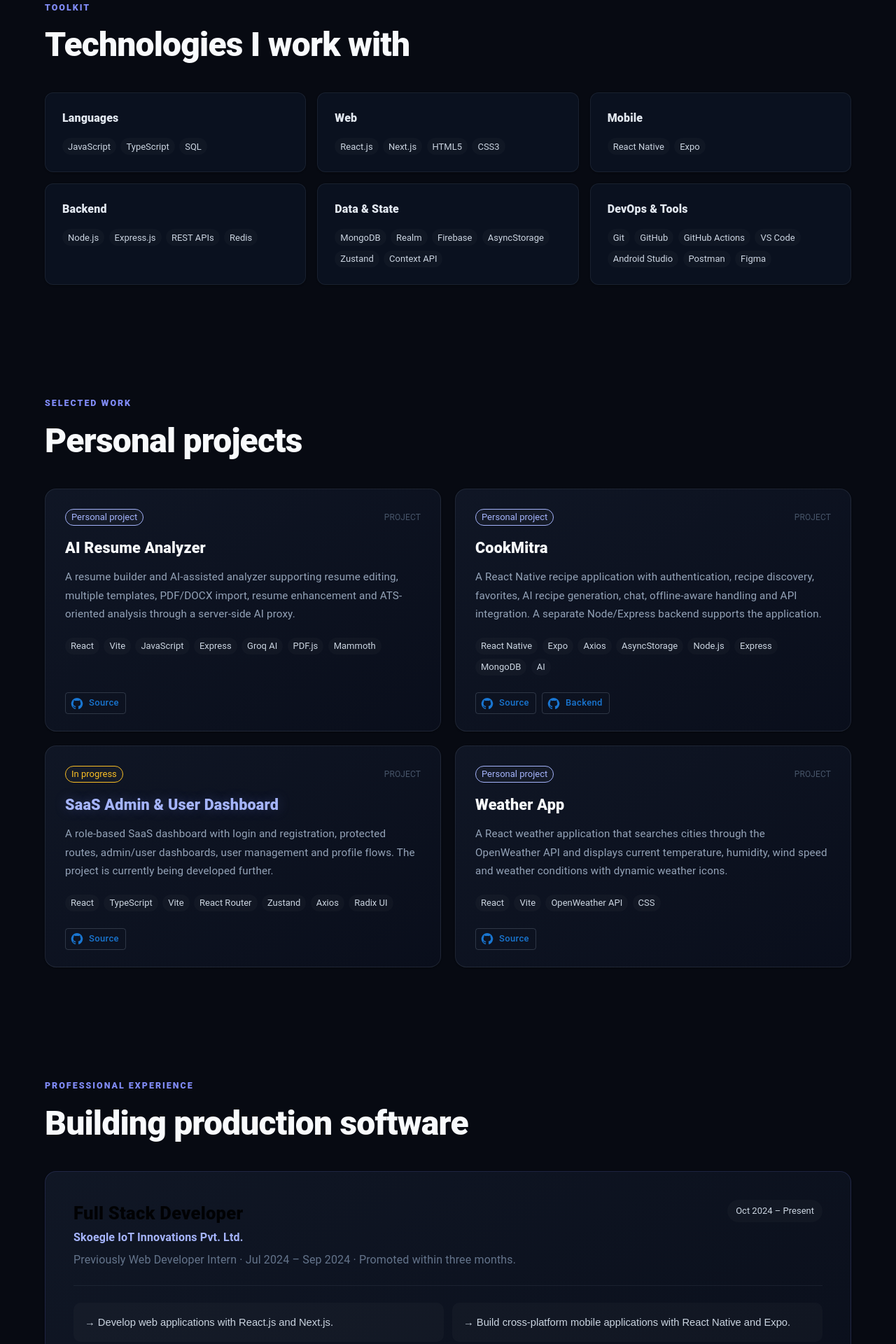
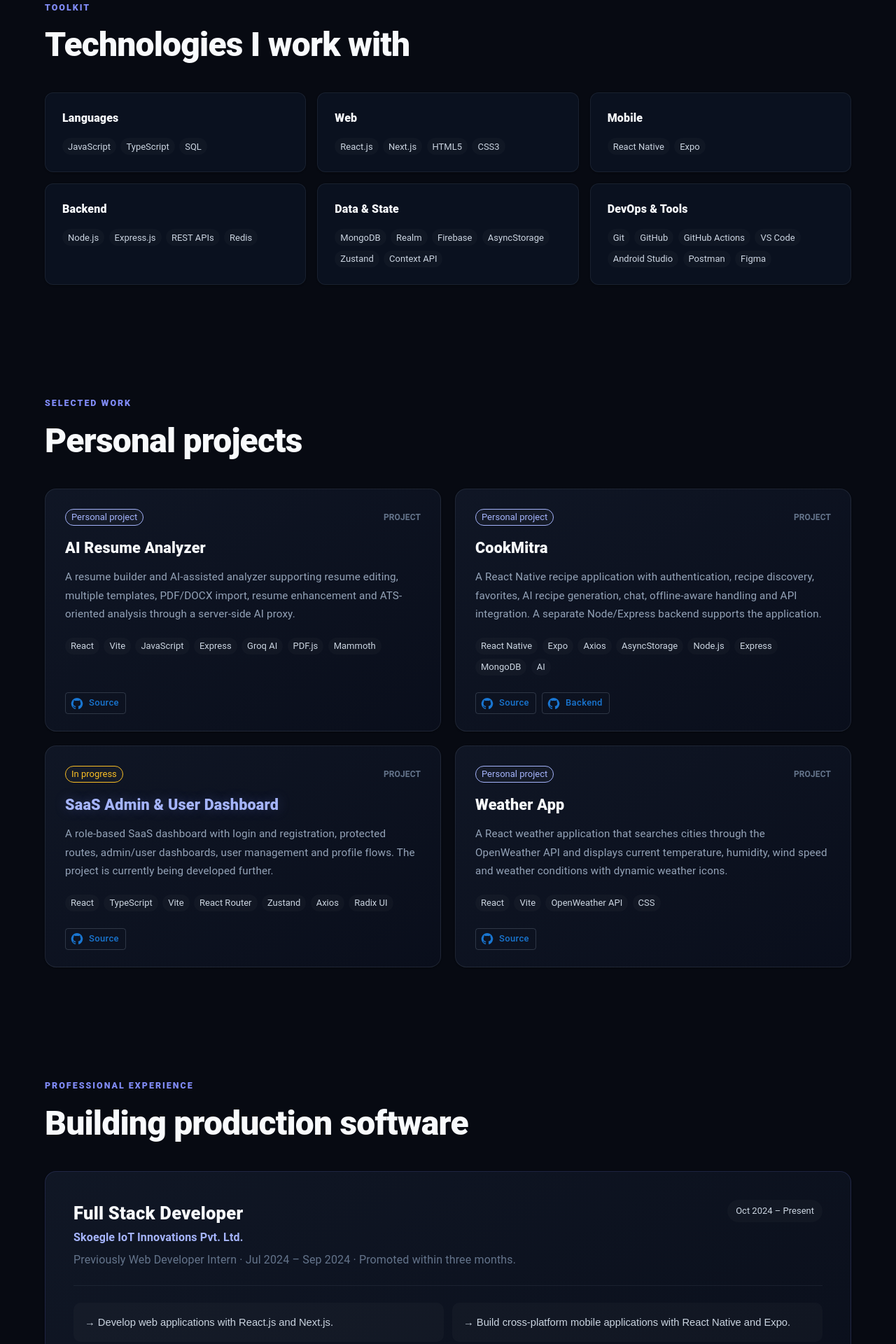
Before and after one commit to bhargav7014/my-portfoilo, a Next.js app: page / in a window 1280 px wide. Shown: the part 820-2740 px from the top of the page at 70% size. Built offline with nearby package versions, Linux system fonts and the light colour scheme.

Commit message:
Improve heading contrast across portfolio

```diff
--- a/src/app/page.jsx
+++ b/src/app/page.jsx
@@ -36,7 +36,7 @@
 
 function Section({ id, eyebrow, title, children }) {
   return <Box component="section" id={id} sx={sectionSx}><Container maxWidth="lg">
-    <Stack spacing={1} sx={{ mb: 4 }}><Typography sx={{ color: "#818cf8", fontWeight: 800, fontSize: ".78rem", letterSpacing: 2, textTransform: "uppercase" }}>{eyebrow}</Typography><Typography sx={{ fontWeight: 850, fontSize: { xs: "2rem", md: "3rem" }, letterSpacing: -.8 }}>{title}</Typography></Stack>{children}
+    <Stack spacing={1} sx={{ mb: 4 }}><Typography sx={{ color: "#818cf8", fontWeight: 800, fontSize: ".78rem", letterSpacing: 2, textTransform: "uppercase" }}>{eyebrow}</Typography><Typography component="h2" sx={{ fontWeight: 850, fontSize: { xs: "2rem", md: "3rem" }, letterSpacing: -.8, color: "#f8fafc" }}>{title}</Typography></Stack>{children}
   </Container></Box>
 }
 
@@ -51,8 +51,8 @@
 function ProjectCard({ project }) {
   const isSaas = project.title === "SaaS Admin & User Dashboard"
   return <Card sx={{ height: "100%", background: "linear-gradient(145deg, rgba(17,24,39,.92), rgba(10,15,28,.94))", border: "1px solid rgba(148,163,184,.14)", borderRadius: 4, transition: "transform .25s ease, border-color .25s ease", "&:hover": { transform: "translateY(-5px)", borderColor: "rgba(129,140,248,.45)" } }}><CardContent sx={{ p: { xs: 3, md: 3.5 }, height: "100%", display: "flex", flexDirection: "column" }}>
-    <Stack direction="row" justifyContent="space-between" alignItems="center" sx={{ mb: 2 }}><Chip label={project.status} size="small" sx={{ ...chipSx, border: "1px solid", borderColor: project.status === "In progress" ? "rgba(251,191,36,.35)" : "rgba(129,140,248,.3)", color: project.status === "In progress" ? "#fbbf24" : "#a5b4fc" }} /><Typography sx={{ color: "#475569", fontSize: ".75rem" }}>PROJECT</Typography></Stack>
-    <Typography sx={{ fontSize: "1.35rem", fontWeight: 800, mb: 1.5, color: isSaas ? "#a5b4fc" : "#f8fafc", textShadow: isSaas ? "0 0 18px rgba(129,140,248,.28)" : "none" }}>{project.title}</Typography><Typography sx={{ color: "#94a3b8", lineHeight: 1.75, fontSize: ".95rem", mb: 2.5 }}>{project.description}</Typography>
+    <Stack direction="row" justifyContent="space-between" alignItems="center" sx={{ mb: 2 }}><Chip label={project.status} size="small" sx={{ ...chipSx, border: "1px solid", borderColor: project.status === "In progress" ? "rgba(251,191,36,.35)" : "rgba(129,140,248,.3)", color: project.status === "In progress" ? "#fbbf24" : "#a5b4fc" }} /><Typography sx={{ color: "#64748b", fontSize: ".75rem", fontWeight: 700 }}>PROJECT</Typography></Stack>
+    <Typography component="h3" sx={{ fontSize: "1.35rem", fontWeight: 800, mb: 1.5, color: isSaas ? "#a5b4fc" : "#f8fafc", textShadow: isSaas ? "0 0 18px rgba(129,140,248,.28)" : "none" }}>{project.title}</Typography><Typography sx={{ color: "#94a3b8", lineHeight: 1.75, fontSize: ".95rem", mb: 2.5 }}>{project.description}</Typography>
     <Stack direction="row" spacing={.8} useFlexGap flexWrap="wrap" sx={{ mb: 3 }}>{project.technologies.map((item) => <Chip key={item} label={item} size="small" sx={chipSx} />)}</Stack>
     <Stack direction="row" spacing={1} sx={{ mt: "auto" }}><Button href={project.github} target="_blank" rel="noreferrer" startIcon={<GitHub />} size="small" variant="outlined" sx={{ textTransform: "none", borderColor: "rgba(148,163,184,.25)" }}>Source</Button>{project.secondaryGithub && <Button href={project.secondaryGithub} target="_blank" rel="noreferrer" startIcon={<GitHub />} size="small" variant="outlined" sx={{ textTransform: "none", borderColor: "rgba(148,163,184,.25)" }}>Backend</Button>}</Stack>
   </CardContent></Card>
@@ -72,24 +72,24 @@
     <Box id="top" component="main" sx={{ position: "relative", zIndex: 1 }}>
       <Container maxWidth="lg" sx={{ pt: { xs: 10, md: 15 }, pb: { xs: 8, md: 12 } }}><Box sx={{ maxWidth: 930 }}>
         <Stack direction="row" spacing={1} alignItems="center" sx={{ mb: 3 }}><Box sx={{ width: 8, height: 8, borderRadius: "50%", background: "#22c55e", boxShadow: "0 0 18px rgba(34,197,94,.7)" }} /><Typography sx={{ color: "#94a3b8", fontSize: ".82rem", fontWeight: 700, letterSpacing: 1.2 }}>FULL STACK · REACT NATIVE · IoT</Typography></Stack>
-        <Typography component="h1" sx={{ fontSize: { xs: "3.5rem", sm: "5.2rem", md: "7rem" }, lineHeight: .95, letterSpacing: -5, fontWeight: 900 }}>Bhargav <Box component="span" sx={{ color: "#818cf8" }}>HJ</Box></Typography>
+        <Typography component="h1" sx={{ fontSize: { xs: "3.5rem", sm: "5.2rem", md: "7rem" }, lineHeight: .95, letterSpacing: -5, fontWeight: 900, color: "#f8fafc" }}>Bhargav <Box component="span" sx={{ color: "#818cf8" }}>HJ</Box></Typography>
         <Typography sx={{ mt: 4, maxWidth: 760, color: "#94a3b8", fontSize: { xs: "1.05rem", md: "1.25rem" }, lineHeight: 1.8 }}>Full Stack Developer building web and cross-platform mobile applications with React, Next.js, React Native, TypeScript, Node.js, REST APIs and IoT/BLE integrations.</Typography>
         <Stack direction="row" spacing={1.5} sx={{ mt: 4 }} flexWrap="wrap"><Button href="#projects" variant="contained" endIcon={<ArrowOutward />} sx={{ px: 2.5, py: 1.2, borderRadius: 2.5, textTransform: "none", fontWeight: 800 }}>View my work</Button><Button href={GITHUB} target="_blank" rel="noreferrer" startIcon={<GitHub />} variant="outlined" sx={{ px: 2, py: 1.2, borderRadius: 2.5, textTransform: "none", borderColor: "rgba(148,163,184,.25)", color: "#e2e8f0" }}>GitHub</Button><Button href={LINKEDIN} target="_blank" rel="noreferrer" startIcon={<LinkedIn />} variant="outlined" sx={{ px: 2, py: 1.2, borderRadius: 2.5, textTransform: "none", borderColor: "rgba(148,163,184,.25)", color: "#e2e8f0" }}>LinkedIn</Button></Stack>
         <Stack direction={{ xs: "column", sm: "row" }} spacing={2} sx={{ mt: 5, pt: 3, borderTop: "1px solid rgba(148,163,184,.10)" }}><Typography sx={{ color: "#64748b", fontSize: ".82rem" }}>Based in Bangalore, India</Typography><Typography sx={{ color: "#334155" }}>•</Typography><Typography sx={{ color: "#64748b", fontSize: ".82rem" }}>Open to full-stack & mobile opportunities</Typography></Stack>
       </Box></Container>
 
-      <Section id="skills" eyebrow="Toolkit" title="Technologies I work with"><Box sx={{ display: "grid", gridTemplateColumns: { xs: "1fr", sm: "repeat(2,1fr)", lg: "repeat(3,1fr)" }, gap: 2 }}>{skills.map((group) => <Card key={group.title} sx={{ background: "rgba(15,23,42,.58)", border: "1px solid rgba(148,163,184,.11)", borderRadius: 3 }}><CardContent sx={{ p: 3 }}><Typography sx={{ fontWeight: 800, mb: 2, color: "#e2e8f0" }}>{group.title}</Typography><Stack direction="row" spacing={.8} useFlexGap flexWrap="wrap">{group.items.map((item) => <Chip key={item} label={item} size="small" sx={chipSx} />)}</Stack></CardContent></Card>)}</Box></Section>
+      <Section id="skills" eyebrow="Toolkit" title="Technologies I work with"><Box sx={{ display: "grid", gridTemplateColumns: { xs: "1fr", sm: "repeat(2,1fr)", lg: "repeat(3,1fr)" }, gap: 2 }}>{skills.map((group) => <Card key={group.title} sx={{ background: "rgba(15,23,42,.58)", border: "1px solid rgba(148,163,184,.11)", borderRadius: 3 }}><CardContent sx={{ p: 3 }}><Typography component="h3" sx={{ fontWeight: 800, mb: 2, color: "#f8fafc" }}>{group.title}</Typography><Stack direction="row" spacing={.8} useFlexGap flexWrap="wrap">{group.items.map((item) => <Chip key={item} label={item} size="small" sx={chipSx} />)}</Stack></CardContent></Card>)}</Box></Section>
 
       <Section id="projects" eyebrow="Selected work" title="Personal projects"><Box sx={{ display: "grid", gridTemplateColumns: { xs: "1fr", md: "repeat(2,1fr)" }, gap: 2.5 }}>{projects.map((project) => <ProjectCard key={project.title} project={project} />)}</Box></Section>
 
       <Section id="experience" eyebrow="Professional experience" title="Building production software"><Card sx={{ background: "linear-gradient(145deg, rgba(17,24,39,.95), rgba(10,15,28,.95))", border: "1px solid rgba(129,140,248,.16)", borderRadius: 4 }}><CardContent sx={{ p: { xs: 3, md: 5 } }}>
-        <Stack direction={{ xs: "column", md: "row" }} justifyContent="space-between" spacing={2}><Box><Typography sx={{ fontSize: "1.6rem", fontWeight: 850 }}>Full Stack Developer</Typography><Typography sx={{ color: "#a5b4fc", mt: .5, fontWeight: 700 }}>Skoegle IoT Innovations Pvt. Ltd.</Typography></Box><Chip label="Oct 2024 – Present" sx={chipSx} /></Stack>
+        <Stack direction={{ xs: "column", md: "row" }} justifyContent="space-between" spacing={2}><Box><Typography component="h3" sx={{ fontSize: "1.6rem", fontWeight: 850, color: "#f8fafc" }}>Full Stack Developer</Typography><Typography sx={{ color: "#a5b4fc", mt: .5, fontWeight: 700 }}>Skoegle IoT Innovations Pvt. Ltd.</Typography></Box><Chip label="Oct 2024 – Present" sx={chipSx} /></Stack>
         <Typography sx={{ color: "#64748b", mt: 1 }}>Previously Web Developer Intern · Jul 2024 – Sep 2024 · Promoted within three months.</Typography><Divider sx={{ my: 3, borderColor: "rgba(148,163,184,.10)" }} />
         <Box sx={{ display: "grid", gridTemplateColumns: { xs: "1fr", md: "1fr 1fr" }, gap: 1.5 }}>{["Develop web applications with React.js and Next.js.", "Build cross-platform mobile applications with React Native and Expo.", "Integrate REST APIs and BLE functionality for IoT applications.", "Work with Realm Database, MongoDB, AsyncStorage and Zustand.", "Use Redis for caching in professional application infrastructure.", "Work with GitHub Actions for CI/CD automation.", "Convert Figma designs into responsive, production-ready interfaces.", "Contribute to the development and maintenance of the company website."].map((item) => <Box key={item} sx={{ p: 2, borderRadius: 2.5, background: "rgba(255,255,255,.025)", color: "#cbd5e1", lineHeight: 1.65, fontSize: ".92rem" }}>→ {item}</Box>)}</Box>
       </CardContent></Card>
-      <Typography sx={{ fontWeight: 800, fontSize: "1.35rem", mt: 6, mb: 2.5 }}>Selected professional projects</Typography><Box sx={{ display: "grid", gridTemplateColumns: { xs: "1fr", md: "repeat(3,1fr)" }, gap: 2 }}>{professionalProjects.map((project) => <Card key={project.title} sx={{ background: "rgba(15,23,42,.55)", border: "1px solid rgba(148,163,184,.11)", borderRadius: 3 }}><CardContent sx={{ p: 3 }}><Typography sx={{ fontWeight: 800, mb: 1.5 }}>{project.title}</Typography><Typography sx={{ color: "#94a3b8", lineHeight: 1.7, fontSize: ".9rem", mb: 2 }}>{project.description}</Typography><Stack direction="row" spacing={.7} useFlexGap flexWrap="wrap">{project.technologies.map((item) => <Chip key={item} label={item} size="small" sx={chipSx} />)}</Stack></CardContent></Card>)}</Box></Section>
+      <Typography component="h3" sx={{ fontWeight: 800, fontSize: "1.35rem", mt: 6, mb: 2.5, color: "#f8fafc" }}>Selected professional projects</Typography><Box sx={{ display: "grid", gridTemplateColumns: { xs: "1fr", md: "repeat(3,1fr)" }, gap: 2 }}>{professionalProjects.map((project) => <Card key={project.title} sx={{ background: "rgba(15,23,42,.55)", border: "1px solid rgba(148,163,184,.11)", borderRadius: 3 }}><CardContent sx={{ p: 3 }}><Typography component="h4" sx={{ fontWeight: 800, mb: 1.5, color: "#f8fafc" }}>{project.title}</Typography><Typography sx={{ color: "#94a3b8", lineHeight: 1.7, fontSize: ".9rem", mb: 2 }}>{project.description}</Typography><Stack direction="row" spacing={.7} useFlexGap flexWrap="wrap">{project.technologies.map((item) => <Chip key={item} label={item} size="small" sx={chipSx} />)}</Stack></CardContent></Card>)}</Box></Section>
 
-      <Section id="education" eyebrow="Education" title="Academic foundation"><Card sx={{ background: "rgba(15,23,42,.55)", border: "1px solid rgba(148,163,184,.11)", borderRadius: 3 }}><CardContent sx={{ p: 3.5 }}><Stack direction="row" spacing={2} alignItems="flex-start"><Box sx={{ width: 44, height: 44, display: "grid", placeItems: "center", borderRadius: 2, background: "rgba(129,140,248,.10)" }}><School sx={{ color: "#818cf8" }} /></Box><Box><Typography sx={{ fontWeight: 800 }}>Bachelor of Engineering — Information Science</Typography><Typography sx={{ color: "#94a3b8", mt: .5 }}>Dr. Ambedkar Institute of Technology, Bangalore · 2023</Typography><Typography sx={{ color: "#64748b", mt: .5 }}>CGPA: 6.5 / 10</Typography></Box></Stack></CardContent></Card></Section>
+      <Section id="education" eyebrow="Education" title="Academic foundation"><Card sx={{ background: "rgba(15,23,42,.55)", border: "1px solid rgba(148,163,184,.11)", borderRadius: 3 }}><CardContent sx={{ p: 3.5 }}><Stack direction="row" spacing={2} alignItems="flex-start"><Box sx={{ width: 44, height: 44, display: "grid", placeItems: "center", borderRadius: 2, background: "rgba(129,140,248,.10)" }}><School sx={{ color: "#818cf8" }} /></Box><Box><Typography component="h3" sx={{ fontWeight: 800, color: "#f8fafc" }}>Bachelor of Engineering — Information Science</Typography><Typography sx={{ color: "#94a3b8", mt: .5 }}>Dr. Ambedkar Institute of Technology, Bangalore · 2023</Typography><Typography sx={{ color: "#64748b", mt: .5 }}>CGPA: 6.5 / 10</Typography></Box></Stack></CardContent></Card></Section>
 
       <Section id="contact" eyebrow="Contact" title="Let's connect"><Card sx={{ background: "linear-gradient(145deg, rgba(30,41,59,.72), rgba(15,23,42,.7))", border: "1px solid rgba(129,140,248,.18)", borderRadius: 4 }}><CardContent sx={{ p: { xs: 3, md: 5 } }}><Typography sx={{ color: "#cbd5e1", maxWidth: 650, lineHeight: 1.8 }}>Interested in full-stack, React Native, IoT/BLE and product-focused engineering opportunities? Get in touch.</Typography>
         <Stack spacing={1.2} sx={{ mt: 4, maxWidth: 650 }}>
```
